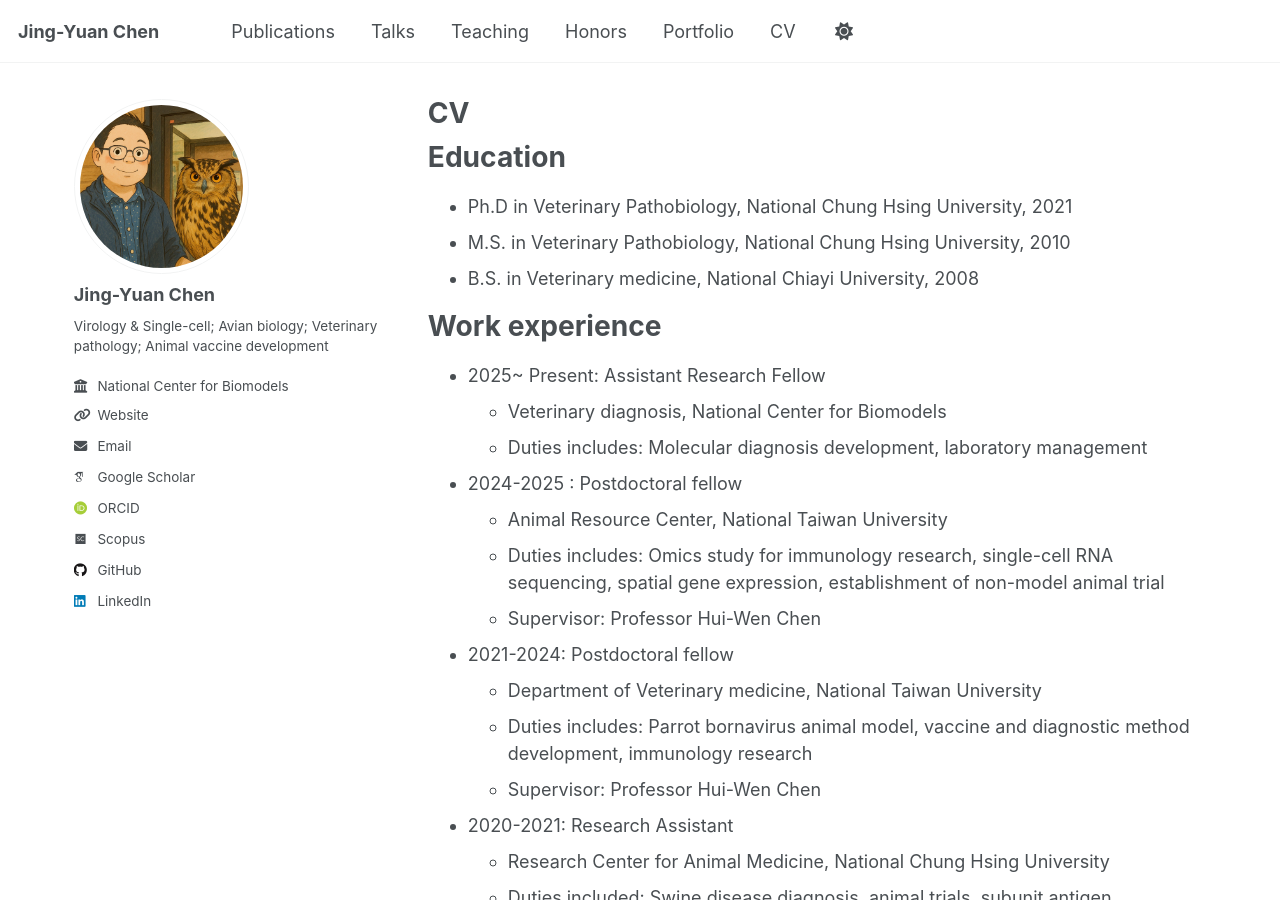
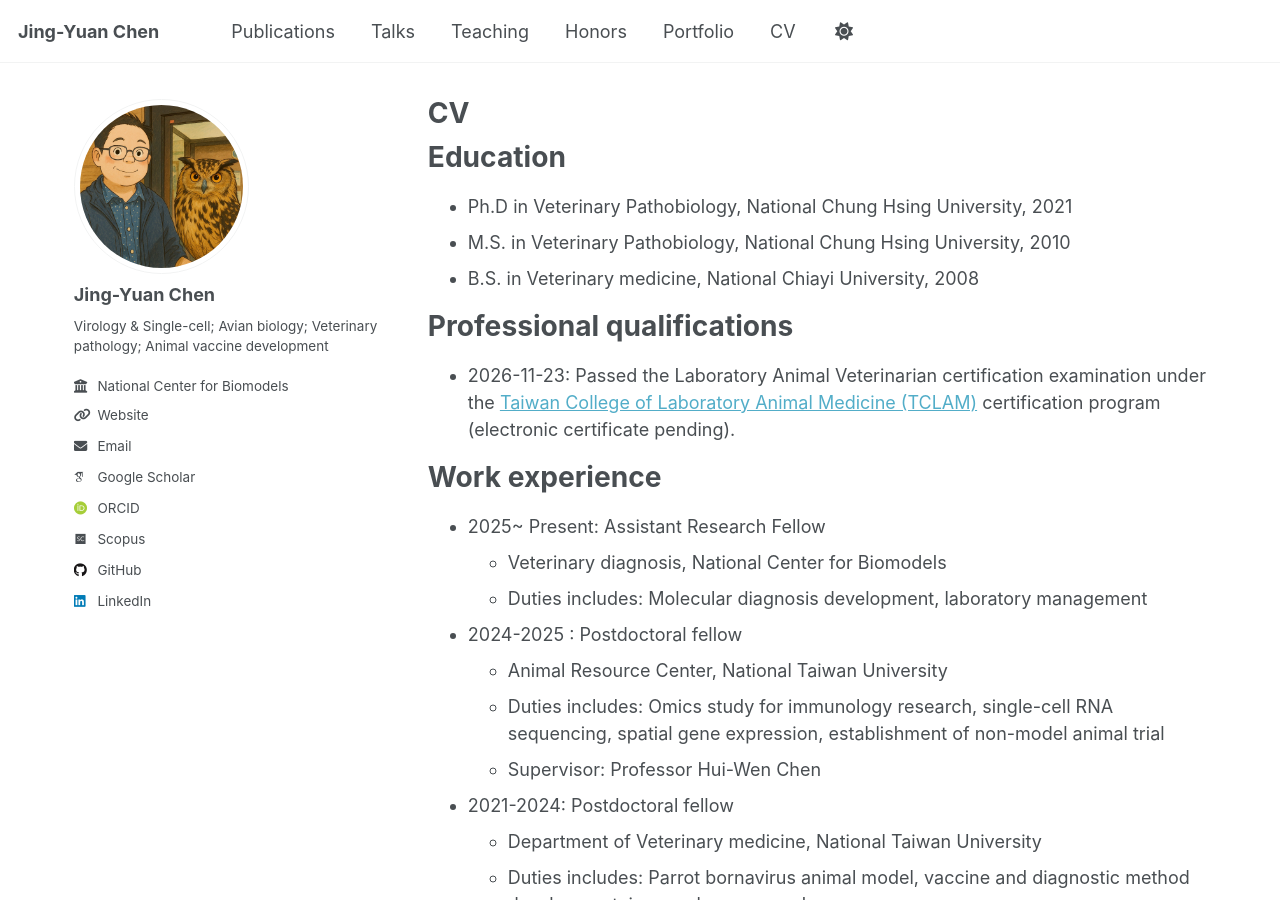
Before and after one commit to jychen74/jychen74.github.io, a Jekyll site: the page built from _pages/cv.md, in a window 1280 px wide and 900 px high. Built offline with Jekyll 4.4.1, drawn with Linux system fonts in a browser that asks for light colours; some web fonts are replaced; a script that is not in the unit is left out.

Commit message:
add Laboratory Animal Veterinarian and TCLAM

```diff
--- a/_pages/cv.md
+++ b/_pages/cv.md
@@ -14,6 +14,10 @@ redirect_from:
 - Ph.D in Veterinary Pathobiology, National Chung Hsing University, 2021
 - M.S. in Veterinary Pathobiology, National Chung Hsing University, 2010
 - B.S. in Veterinary medicine, National Chiayi University, 2008
+
+# Professional qualifications
+
+- 2026-11-23: Passed the Laboratory Animal Veterinarian certification examination under the [Taiwan College of Laboratory Animal Medicine (TCLAM)](https://www.tclam.org.tw/certificate/) certification program (electronic certificate pending).
 
 # Work experience
 
```
Also changed, not shown: _pages/about.md (+2 -0 lines).
